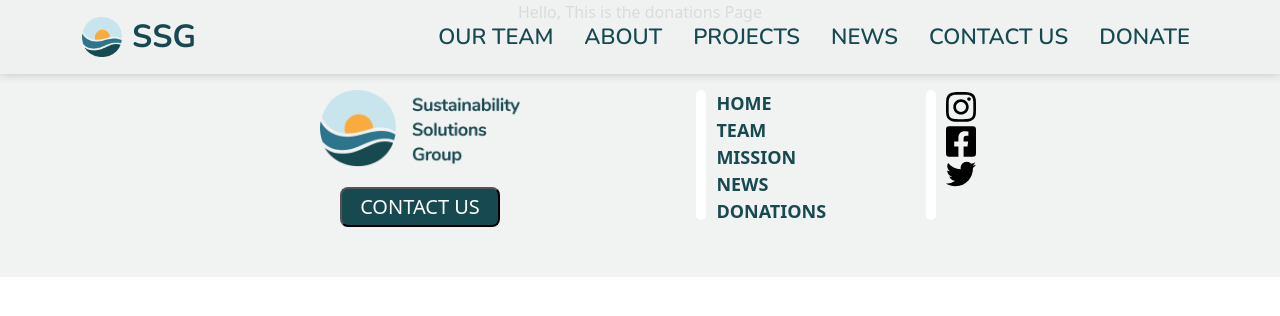
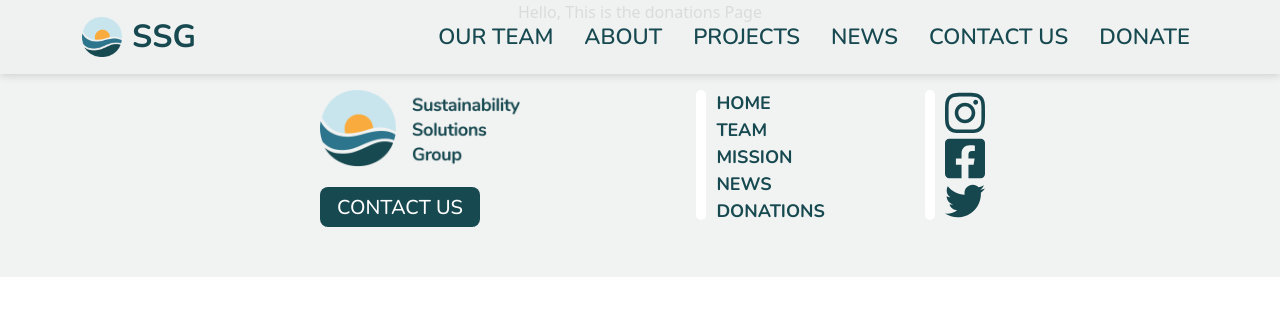
Before and after one commit to Hack4Impact-UMD/sustainability-solutions, a React (Create React App) app in the folder app/: page /donations in a window 1280 px wide. Shown: the top 316 px of the page. Built offline with nearby package versions, Linux system fonts and the light colour scheme.

Commit message:
Changed icon colors

```diff
--- a/app/src/Components/Footer/Footer.css
+++ b/app/src/Components/Footer/Footer.css
@@ -1,5 +1,3 @@
-@import url('https://fonts.googleapis.com/css2?family=Nunito:wght@200&display=swap');
-
 .footer-container {
     background: rgba(239, 240, 240, 0.84);
     display: flex;
@@ -8,11 +6,11 @@
     padding-top: 50px;
     padding-bottom: 50px;
     color: #174950;
-    font: "Nunito";
+    font-family: 'Nunito', sans-serif;
 }
 
 .logo-col {
-    padding-left: 25%;
+    margin-left: 25%;
     margin-right: 13%;
     max-width: 45%;
 }
@@ -30,6 +28,10 @@
     margin-top: 15px;
     border-radius: 8px;
     font-size: 20px;
+    border: none;
+    padding-top: 3px;
+    margin-left: 0px;
+    float: left;
 }
 
 .white-bar {
@@ -65,8 +67,8 @@
 }
 
 .icons {
-    color: #174950;
-    width: 30px;
+    filter: invert(20%) sepia(48%) saturate(658%) hue-rotate(139deg) brightness(95%) contrast(89%);
+    width: 40px;
 }
 
 @media only screen and (max-width: 900px) {
--- a/app/src/Components/Footer/Footer.js
+++ b/app/src/Components/Footer/Footer.js
@@ -14,7 +14,7 @@ function Footer() {
             <div className="logo-col">
                 <img src={logo} /> <br/>
                 <Link to="/contactus">
-                    <button> CONTACT US </button>
+                    <button>CONTACT US</button>
                 </Link>
             </div>
             <div className="white-bar" />
```
